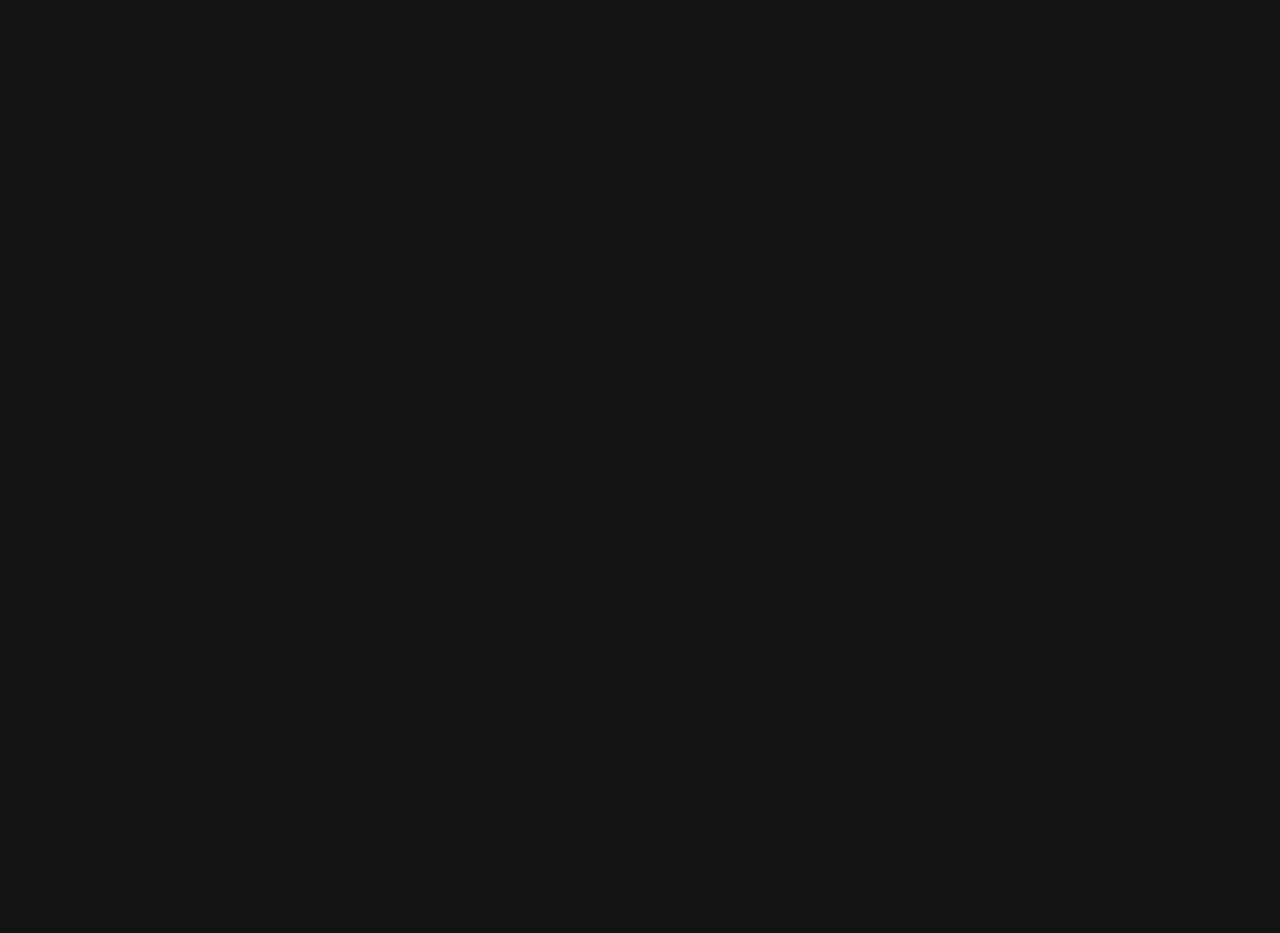
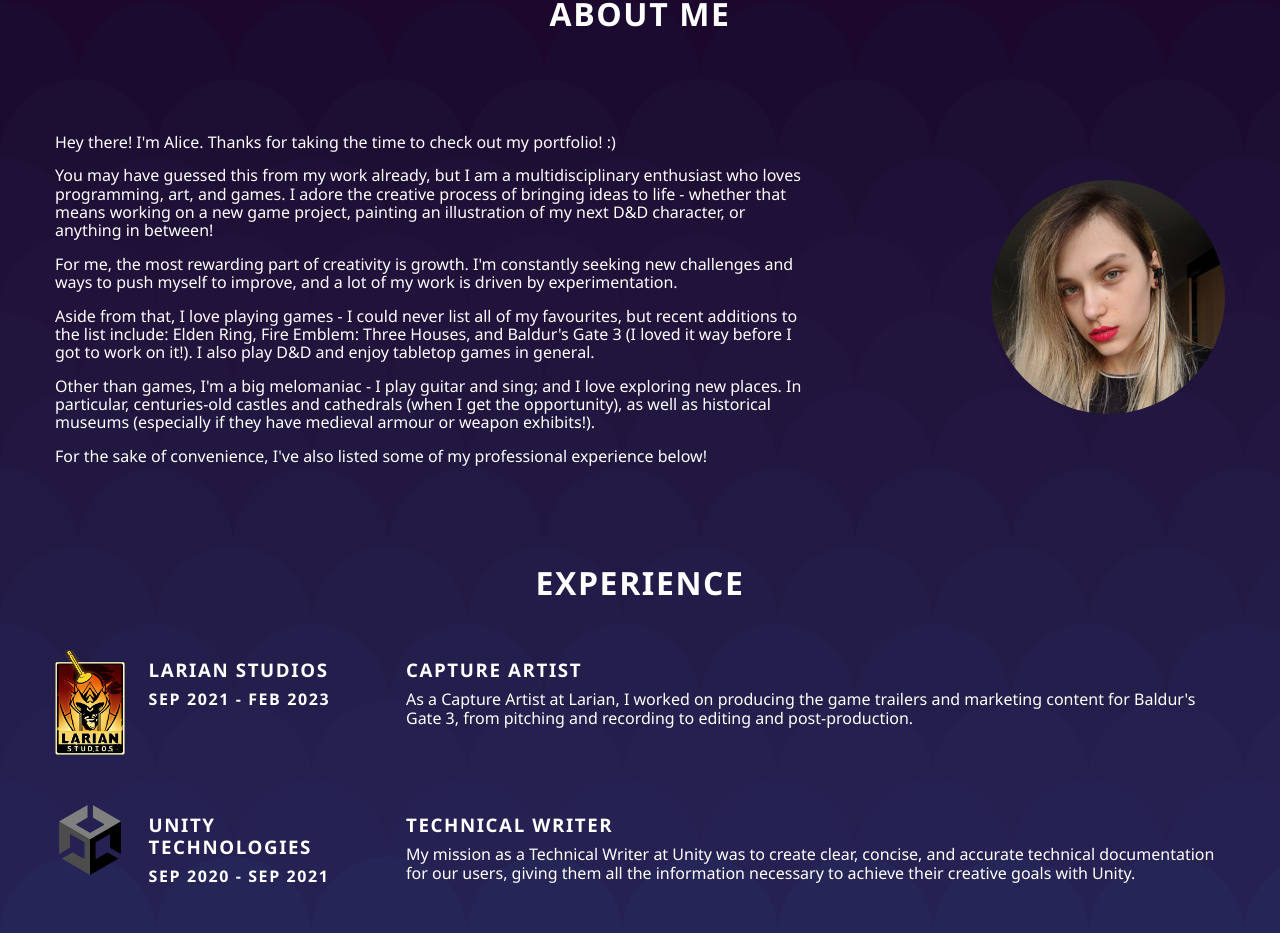
Before and after one commit to Lasirena/Lasirena.github.io, a React (Vite) app: page /about in a window 1280 px wide. Before the commit this address had no page. Shown: the part 154-1087 px from the top of the page. Before the commit the page ends 800 px from the top, so only its background shows below. Built offline with nearby package versions, Linux system fonts and the light colour scheme; a web font is replaced by a local one.

Commit message:
Add an About page

```diff
--- a/css/style.css
+++ b/css/style.css
@@ -324,6 +324,10 @@ img {
 /* EXPERIENCE STYLES */
 /* ========================================================================================== */
 
+.section-experience {
+  color: white;
+}
+
 .experience-item {
   display: flex;
   justify-content: space-between;
@@ -350,6 +354,10 @@ img {
   margin-top: 0;
   margin-bottom: 1.5em;
   text-align: center;
+}
+
+.experience-list {
+  padding-bottom: 75px;
 }
 
 /* ========================================================================================== */
@@ -668,12 +676,13 @@ img {
 
 .section-aboutme {
   color: white;
-  padding-bottom: 75px;
+  padding-top: 150px;
+  padding-bottom: 100px;
 }
 
 .aboutme-section-heading {
   text-align: center;
-  margin-bottom: 50px;
+  margin-bottom: 100px;
 }
 
 .aboutme-col-list {
@@ -682,11 +691,10 @@ img {
   align-items: center;
   flex-wrap: nowrap;
   gap: 5%;
-  margin-bottom: 50px;
 }
 
 .aboutme-col-left {
-  flex-basis: 70%;
+  flex-basis: 65%;
 }
 
 .aboutme-col-right {
--- /dev/null
+++ b/src/css/App.css
@@ -0,0 +1,5 @@
+.parallax-background {
+  min-height: 100vh;
+  background: url('../assets/img/backgrounds/generated-02.svg');
+  background-attachment: fixed;
+}
--- a/src/main.tsx
+++ b/src/main.tsx
@@ -3,6 +3,7 @@ import ReactDOM from 'react-dom/client';
 import App from './react-components/App.tsx';
 import { createBrowserRouter, RouterProvider } from 'react-router-dom';
 import HomePage from './react-components/HomePage.tsx';
+import AboutPage from './react-components/AboutPage.tsx';
 
 const router = createBrowserRouter([
   {
@@ -13,6 +14,10 @@ const router = createBrowserRouter([
         path: '/',
         element: <HomePage />,
       },
+      {
+        path: '/about',
+        element: <AboutPage />,
+      },
     ],
   },
 ]);
--- /dev/null
+++ b/src/react-components/AboutPage.tsx
@@ -0,0 +1,156 @@
+function AboutPage() {
+  return (
+    <>
+      <section className="section-aboutme">
+        <div className="container">
+          <h1 className="aboutme-section-heading">About Me</h1>
+          <ul className="aboutme-col-list">
+            <li className="aboutme-col-left">
+              <p>
+                Hey there! I'm Alice. Thanks for taking the time to check out my
+                portfolio! :)
+              </p>
+              <p>
+                You may have guessed this from my work already, but I am a
+                multidisciplinary enthusiast who loves programming, art, and
+                games. I adore the creative process of bringing ideas to life -
+                whether that means working on a new game project, painting an
+                illustration of my next D&D character, or anything in between!
+              </p>
+              <p>
+                For me, the most rewarding part of creativity is growth. I'm
+                constantly seeking new challenges and ways to push myself to
+                improve, and a lot of my work is driven by experimentation.
+              </p>
+              <p>
+                Aside from that, I love playing games - I could never list all
+                of my favourites, but recent additions to the list include:
+                Elden Ring, Fire Emblem: Three Houses, and Baldur's Gate 3 (I
+                loved it way before I got to work on it!). I also play D&D and
+                enjoy tabletop games in general.
+              </p>
+              <p>
+                Other than games, I'm a big melomaniac - I play guitar and sing;
+                and I love exploring new places. In particular, centuries-old
+                castles and cathedrals (when I get the opportunity), as well as
+                historical museums (especially if they have medieval armour or
+                weapon exhibits!).
+              </p>
+              <p>
+                For the sake of convenience, I've also listed some of my
+                professional experience below!
+              </p>
+            </li>
+            <li className="aboutme-col-right">
+              <img
+                src="/img/avatar/self2.jpg"
+                alt=""
+                className="aboutme-image"
+              />
+            </li>
+          </ul>
+        </div>
+      </section>
+      <section className="section-experience" id="experience">
+        <div className="container">
+          <h1 className="experience-section-heading">Experience</h1>
+          <ul className="experience-list">
+            <li className="experience-item">
+              <img
+                src="/img/logos/larian-studios.png"
+                alt="Larian Studios Logo"
+                className="experience-logo"
+              />
+              <div className="experience-mid-content">
+                <h3 className="experience-workplace">Larian Studios</h3>
+                <h4 className="experience-date">Sep 2021 - Feb 2023</h4>
+              </div>
+              <div className="experience-right-content">
+                <h3 className="experience-title">Capture Artist</h3>
+                <p className="experience-description">
+                  As a Capture Artist at Larian, I worked on producing the game
+                  trailers and marketing content for Baldur's Gate 3, from
+                  pitching and recording to editing and post-production.
+                </p>
+              </div>
+            </li>
+            <li className="experience-item">
+              <img
+                src="/img/logos/unity.png"
+                alt="Unity Technologies Logo"
+                className="experience-logo"
+              />
+              <div className="experience-mid-content">
+                <h3 className="experience-workplace">Unity Technologies</h3>
+                <h4 className="experience-date">Sep 2020 - Sep 2021</h4>
+              </div>
+              <div className="experience-right-content">
+                <h3 className="experience-title">Technical Writer</h3>
+                <p className="experience-description">
+                  My mission as a Technical Writer at Unity was to create clear,
+                  concise, and accurate technical documentation for our users,
+                  giving them all the information necessary to achieve their
+                  creative goals with Unity.
+                </p>
+              </div>
+            </li>
+            <li className="experience-item">
+              <img
+                src="/img/logos/unity.png"
+                alt="Unity Technologies Logo"
+                className="experience-logo"
+              />
+              <div className="experience-mid-content">
+                <h3 className="experience-workplace">Unity Technologies</h3>
+                <h4 className="experience-date">Jul 2018 - Jul 2019</h4>
+              </div>
+              <div className="experience-right-content">
+                <h3 className="experience-title">Developer Advocate</h3>
+                <p className="experience-description">
+                  As a Developer Advocate, I was responsible for representing
+                  Unity in front of the developer community at large, engaging
+                  with creators online and at events and conventions.
+                </p>
+                <p className="experience-description">
+                  I was also responsible for producing and delivering technical
+                  demo content, which involved working with the new features of
+                  the engine in order to showcase them to our community in the
+                  context of a working project.
+                </p>
+              </div>
+            </li>
+          </ul>
+          <h1 className="experience-section-heading">Education</h1>
+          <ul className="experience-list">
+            <li className="experience-item">
+              <img
+                src="/img/logos/city-uni.png"
+                alt="City, University of London Logo"
+                className="experience-logo"
+              />
+              <div className="experience-mid-content">
+                <h3 className="experience-workplace">
+                  City, University of London
+                </h3>
+                <h4 className="experience-date">Sep 2016 - Jul 2020</h4>
+              </div>
+              <div className="experience-right-content">
+                <h3 className="experience-title">
+                  BSc Computer Science with Games Technology
+                </h3>
+                <p className="experience-description">
+                  Graduated with First-Class Honours (1:1). I studied software
+                  engineering concepts such as data structures, algorithms and
+                  algorithmic complexity, and engineering patterns; and their
+                  application in the context of software and game development.
+                </p>
+              </div>
+            </li>
+          </ul>
+        </div>
+      </section>
+    </>
+  );
+}
+
+export default AboutPage;
--- a/src/react-components/App.tsx
+++ b/src/react-components/App.tsx
@@ -1,11 +1,12 @@
 import { Outlet } from 'react-router-dom';
 import Navbar from './Navbar';
+import '../css/App.css';
 
 function App() {
   return (
     <>
       <Navbar />
-      <main>
+      <main className="parallax-background">
         <Outlet />
       </main>
     </>
```
